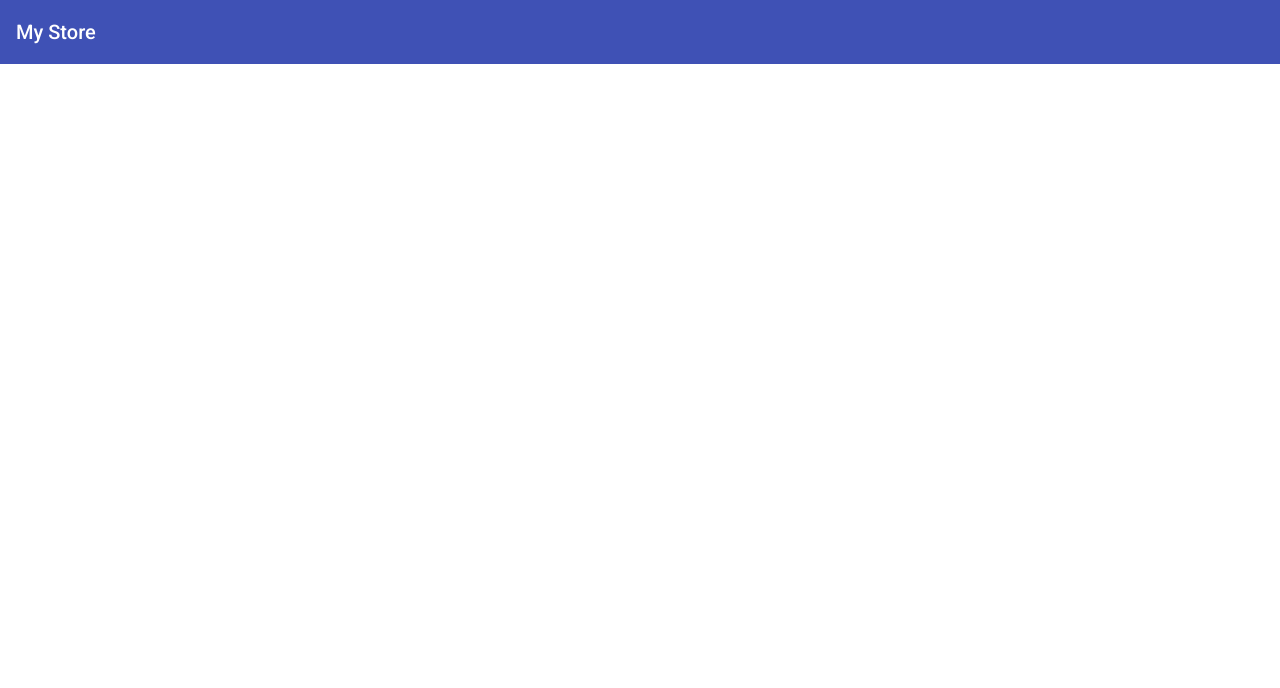
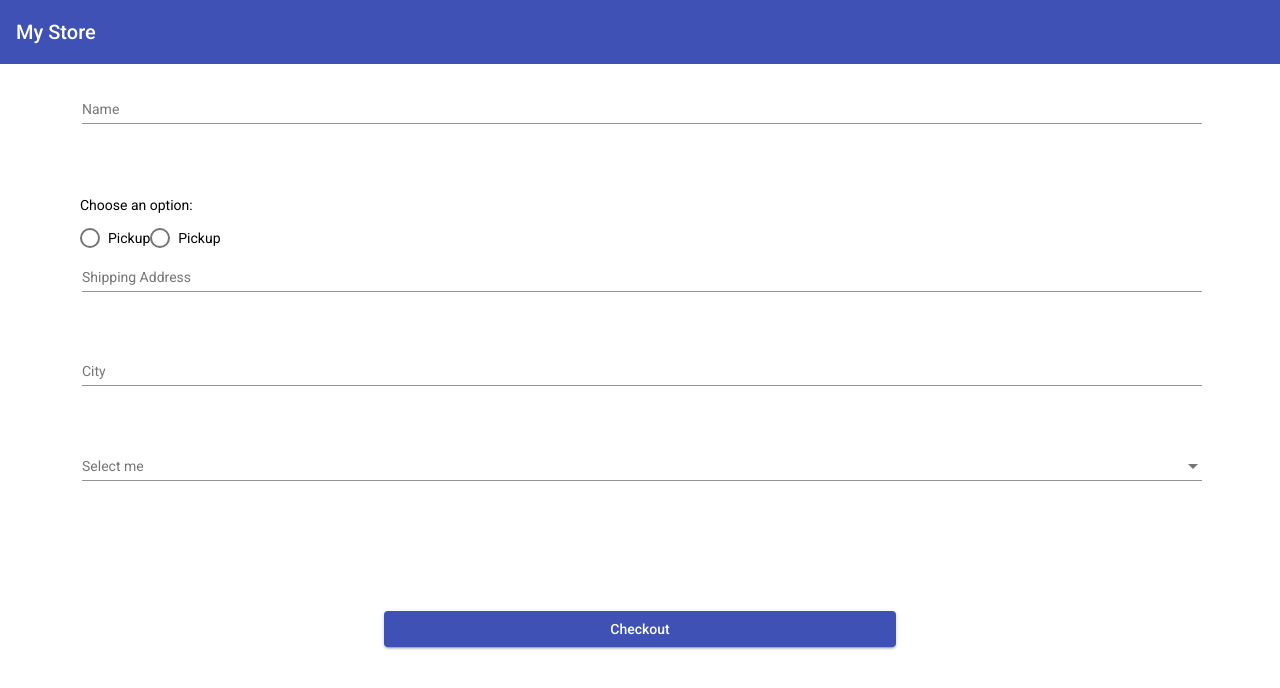
Before and after one commit to nobolaa/Shop-Angular12, an Angular app: page /checkout in a window 1280 px wide. Before the commit this address led to /. Shown: the top 688 px of the page. Built offline with nearby package versions, Linux system fonts and the light colour scheme.

Commit message:
Exercise 15:
Added a checkout module with the corresponding routes, imports from
material module and changeDetection option at products module.

On the checkout module we added a form requesting some info to perform
the operation.

```diff
--- a/src/app/app-routing.module.ts
+++ b/src/app/app-routing.module.ts
@@ -3,6 +3,7 @@
 
 const routes: Routes = [
   { path: 'products', loadChildren: () => import('./pages/products/products.module').then(m => m.ProductsModule) },
+  { path: 'checkout', loadChildren: () => import('./pages/checkout/checkout.module').then(m => m.CheckoutModule) },
   {path:'**', redirectTo:'', pathMatch: 'full'}
 ];
 
--- /dev/null
+++ b/src/app/pages/checkout/checkout-routing.module.ts
@@ -0,0 +1,11 @@
+import { NgModule } from '@angular/core';
+import { RouterModule, Routes } from '@angular/router';
+import { CheckoutComponent } from './checkout.component';
+
+const routes: Routes = [{ path: '', component: CheckoutComponent }];
+
+@NgModule({
+  imports: [RouterModule.forChild(routes)],
+  exports: [RouterModule]
+})
+export class CheckoutRoutingModule { }
--- /dev/null
+++ b/src/app/pages/checkout/checkout.component.html
@@ -0,0 +1,76 @@
+<div class="container">
+    <form class="form item">
+        <mat-form-field class="form__element">
+            <input
+                matInput
+                placeholder="Name"
+                [(ngModel)]="model.name"
+                name="name"
+                #name="ngModel"
+            />
+            <mat-error *ngIf="!name.valid || name.pristine">
+                Name is required
+            </mat-error>
+        </mat-form-field>
+
+        <mat-radio-group class="form__element">
+            <p>Choose an option:</p>
+            <mat-radio-button
+                value="pickup"
+                (change)="onPickupOrDelivery(false)"
+                >Pickup
+            </mat-radio-button>
+            <mat-radio-button value=""
+                value="delivery"
+                (change)="onPickupOrDelivery(true)"
+                >Pickup
+            </mat-radio-button>
+        </mat-radio-group>
+
+        <mat-form-field class="form__element">
+            <input
+                matInput
+                placeholder="Shipping Address"
+                [(ngModel)]="model.shippingAddress"
+                name="shippingAddress"
+                #shippingAddress="ngModel"
+            />
+        </mat-form-field>
+
+        <mat-form-field class="form__element">
+            <input
+                matInput
+                placeholder="City"
+                [(ngModel)]="model.city"
+                name="city"
+                #city="ngModel"
+            />
+        </mat-form-field>
+
+        <mat-form-field class="form__element">
+            <mat-label>Select me</mat-label>
+            <mat-select
+                [(ngModel)]="model.store"
+                name="store"
+                #store="ngModel"
+            >
+                <mat-option
+                    [value]="tienda"
+                    *ngFor="let tienda of stores"
+                >{{tienda.name}} - {{tienda.openingHours }}</mat-option>
+            </mat-select>
+        </mat-form-field>
+
+    </form>
+</div>
+
+<div class="container__button">
+    <button
+        [disabled]=""
+        mat-raised-button
+        color="primary"
+        type="submit"
+    >
+        Checkout
+    </button>
+</div>
--- /dev/null
+++ b/src/app/pages/checkout/checkout.component.scss
@@ -0,0 +1,29 @@
+.container{
+    display:flex;
+    align-items: center;
+    padding: 1rem 5rem;
+
+    .item{
+        flex: 1 1 auto;
+    }
+    .form{
+        width: 100%;
+    }
+
+    .form__element{
+        padding: 5px 0px 25px 2px;
+        width: 100%;
+        margin-bottom: 0.5rem;
+    }
+}
+
+.container__button{
+    margin: 0 auto;
+    display: block;
+    width: 40%;
+    margin-top: 4rem;
+
+    button{
+        width: 100%;
+    }
+}
--- /dev/null
+++ b/src/app/pages/checkout/checkout.component.ts
@@ -0,0 +1,42 @@
+import { Component, OnInit } from '@angular/core';
+
+@Component({
+  selector: 'app-checkout',
+  templateUrl: './checkout.component.html',
+  styleUrls: ['./checkout.component.scss']
+})
+export class CheckoutComponent implements OnInit {
+  model = {
+    name:'',
+    store: '',
+    shippingAddress: '',
+    city: ''
+  }
+
+  stores = [
+    {
+      "id": 1,
+      "name": "Park Row at Beekman St",
+      "address": "38 Park Row",
+      "city": "New York",
+      "openingHours": "10:00 - 14:00 and 17:00 - 20:30"
+    },
+    {
+      "id": 2,
+      "name": "Store Alcalá",
+      "address": "Calle de Alcalá, 21",
+      "city": "Madrid",
+      "openingHours": "10:00 - 14:00 and 17:00 - 20:30"
+    }
+  ]
+
+  constructor() { }
+
+  ngOnInit(): void {
+  }
+
+  onPickupOrDelivery(option : boolean): void{
+
+  }
+
+}
--- a/src/app/pages/products/product/product.component.ts
+++ b/src/app/pages/products/product/product.component.ts
@@ -1,10 +1,11 @@
-import { Component, Input, OnInit, Output, EventEmitter } from '@angular/core';
+import { Component, Input, OnInit, Output, EventEmitter, ChangeDetectionStrategy } from '@angular/core';
 import { Product } from '../interfaces/product.interface';
 
 @Component({
   selector: 'app-product',
   templateUrl: './product.component.html',
-  styleUrls: ['./product.component.scss']
+  styleUrls: ['./product.component.scss'],
+  changeDetection: ChangeDetectionStrategy.OnPush
 })
 export class ProductComponent implements OnInit {
   @Input() product!: Product;
```
Also changed, not shown: src/app/material.module.ts (+9 -1 lines), src/app/pages/checkout/checkout.module.ts (added, +20 -0 lines).
